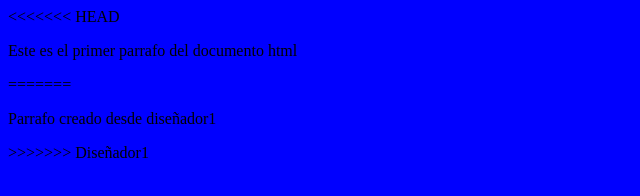
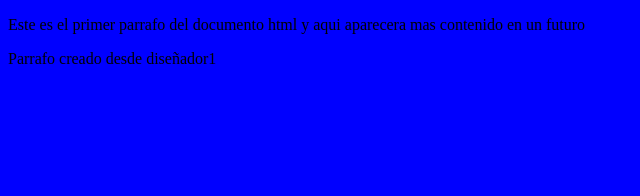
Before and after one commit to tuplanweb/cursoPildoras, a plain HTML site: page index.html in a window 1280 px wide. Shown: the whole page, without its empty margins (0-640 px from the left). Drawn offline with Linux system fonts and the light colour scheme.

Commit message:
primer commit de la rama Diseñador2

```diff
--- a/index.html
+++ b/index.html
@@ -8,13 +8,10 @@
    <script src="/js/script.js" ></script>
 </head>
 <body>
-<<<<<<< HEAD
-    <p>Este es el primer parrafo del documento html</p>
-=======
+    <p>Este es el primer parrafo del documento html y aqui aparecera mas contenido en un futuro</p>
 
 
     <p>Parrafo creado desde diseñador1</p>
->>>>>>> Diseñador1
 </body>
 
 </html>
```
